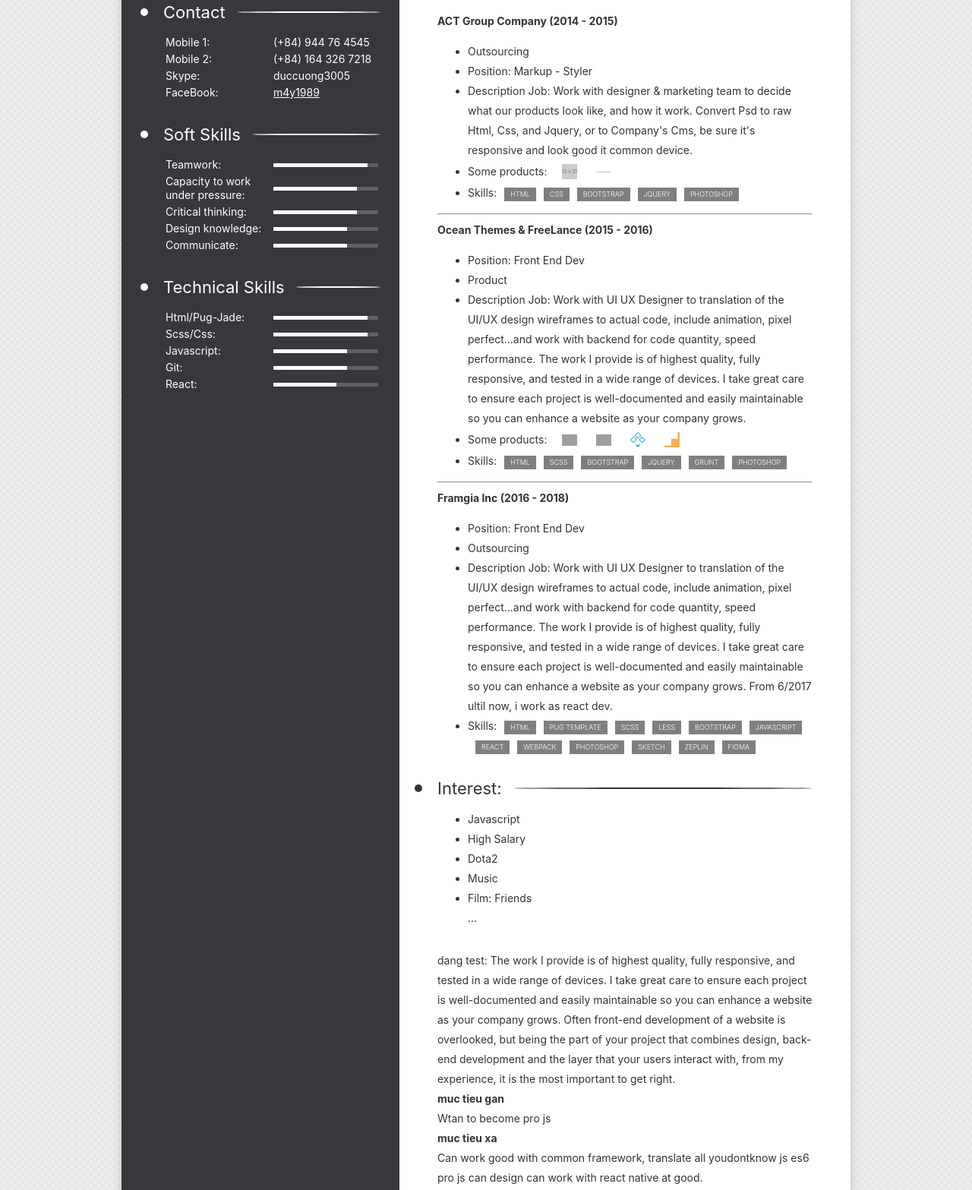
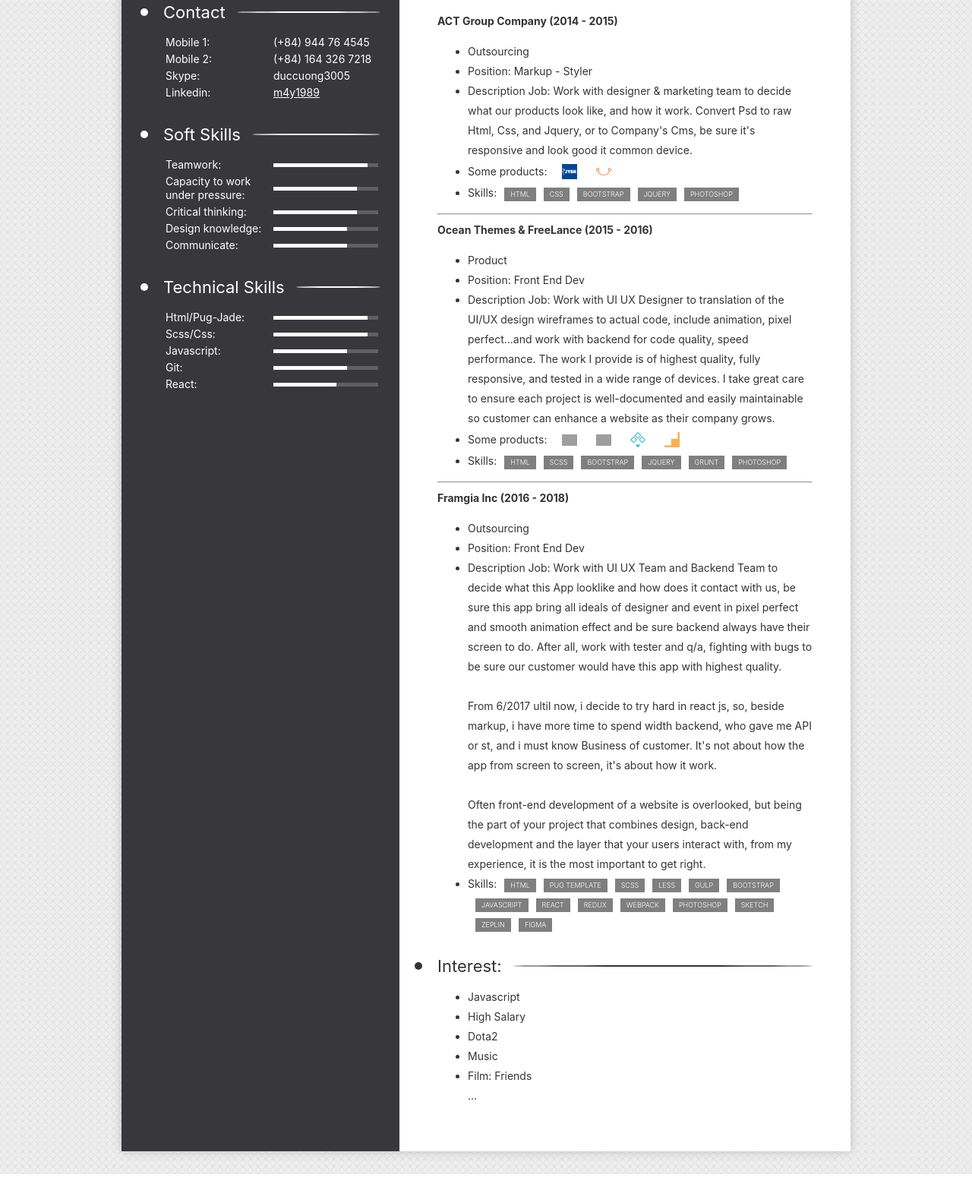
Before and after one commit to buiduccuong30051989/buiduccuong30051989.github.io, a React app: page / in a window 1280 px wide. Shown: the part 514-2081 px from the top of the page at 76% size. After the commit the page ends 2060 px from the top, so only its background shows below. Built offline with nearby package versions, Linux system fonts and the light colour scheme; grey boxes are pictures that could not be loaded; placeholder pictures from the web are drawn by us.

```diff
--- a/src/assets/main.scss
+++ b/src/assets/main.scss
@@ -162,7 +162,7 @@
 }
 
 .products-icon {
-  display: flex;
+  display: inline-flex;
   align-items: center;
 
   a {
--- a/src/components/index.js
+++ b/src/components/index.js
@@ -1,8 +1,8 @@
 import React, { Component } from "react"
 import ReactTooltip from 'react-tooltip'
 import avatar from "./../assets/images/myAvatar.png"
-import jysk from "./../assets/images/icon-jysk.ico"
-import hotel from "./../assets/images/icon-hotelJob.ico"
+import jysk from "./../assets/images/icon-jysk.png"
+import hotel from "./../assets/images/icon-hotel.png"
 import donald from "./../assets/images/icon-donald-arc.png"
 import amwal from "./../assets/images/icon-amwal.png"
 import finance from "./../assets/images/icon-finance.png"
@@ -67,9 +67,9 @@
                 <td>duccuong3005</td>
               </tr>
               <tr>
-                <th scope="row">FaceBook:</th>
+                <th scope="row">Linkedin:</th>
                 <td>
-                  <a target="blank" href="https://www.facebook.com/m4y1989">m4y1989</a>
+                  <a target="blank" href="https://www.linkedin.com/in/bui-cuong-907919166/">m4y1989</a>
                 </td>
               </tr>
             </tbody>
@@ -206,7 +206,7 @@
           <p>I'm a front-end developer who is passionate about html/css & js, building great user experiences, fighting for simplicity over complexity, constantly learning and someone who strives to mentor and share with other developers around me.<br />
           </p>
           <blockquote>
-            "The most important thing is better than were yesterday."
+            "The most important thing is better than you were yesterday."
           </blockquote>
         </div>
         <div className="main__block">
@@ -249,11 +249,25 @@
               <li>
                 <div className="products-icon">
                   Some products:
-                  <a data-for='global' data-tip="JYSK" href="http://jysk.vn/">
-                    <img src="http://via.placeholder.com/25/ccc/fff" alt="jysk" />
+                  <a
+                    data-html={true}
+                    data-for='global'
+                    data-tip="
+                      <h4>Project: JYSK</h4>
+                      <p>Furniture and Interior Décor</p>
+                      <p>Just Click to view &#8594;</p>"
+                    href="http://jysk.vn/">
+                    <img src={jysk} alt="Jysk" />
                   </a>
-                  <a data-for='global' data-tip="Hotel Job" href="https://www.hoteljob.vn/">
-                    <img src="http://via.placeholder.com/25/000/fff" alt="hotel job" />
+                  <a
+                    data-html={true}
+                    data-for='global'
+                    data-tip="
+                      <h4>Project: Hotel Job</h4>
+                      <p>Career Hotel Job Social</p>
+                      <p>Just Click to view &#8594;</p>"
+                    href="https://www.hoteljob.vn/">
+                    <img src={hotel} alt="Hotel Job" />
                   </a>
                 </div>
               </li>
@@ -273,15 +287,13 @@
           <h5>Ocean Themes & FreeLance (2015 - 2016)</h5>
           <ul>
             <li>
+              <p>Product</p>
+            </li>
+            <li>
               <p>Position: Front End Dev</p>
             </li>
             <li>
-              <p>Product</p>
-            </li>
-            <li>
-              <p>Description Job: Work with UI UX Designer
-              to translation of the UI/UX design wireframes to actual code, include animation, pixel perfect...and work with backend for code quantity, speed performance.
-              The work I provide is of highest quality, fully responsive, and tested in a wide range of devices. I take great care to ensure each project is well-documented and easily maintainable so you can enhance a website as your company grows.
+              <p>Description Job: Work with UI UX Designer to translation of the UI/UX design wireframes to actual code, include animation, pixel perfect...and work with backend for code quality, speed performance. The work I provide is of highest quality, fully responsive, and tested in a wide range of devices. I take great care to ensure each project is well-documented and easily maintainable so customer can enhance a website as their company grows.
               </p>
             </li>
             <li>
@@ -346,17 +358,19 @@
           <h5>Framgia Inc (2016 - 2018)</h5>
           <ul>
             <li>
+              <p>Outsourcing</p>
+            </li>
+            <li>
               <p>Position: Front End Dev</p>
             </li>
             <li>
-              <p>Outsourcing</p>
-            </li>
-            <li>
-              <p>Description Job: Work with UI UX Designer
-              to translation of the UI/UX design wireframes to actual code, include animation, pixel perfect...and work with backend for code quantity, speed performance.
-              The work I provide is of highest quality, fully responsive, and tested in a wide range of devices. I take great care to ensure each project is well-documented and easily maintainable so you can enhance a website as your company grows.
-
-                From 6/2017 ultil now, i work as react dev.
+              <p>Description Job: Work with UI UX Team and Backend Team to decide what this App looklike and how does it contact with us, be sure this app bring all ideals of designer and event in pixel perfect and smooth animation effect and be sure backend always have their screen to do. After all, work with tester and q/a, fighting with bugs to be sure our customer would have this app with highest quality.
+              </p>
+              <br></br>
+              <p>From 6/2017 ultil now, i decide to try hard in react js, so, beside markup, i have more time to spend width backend, who gave me API or st, and i must know Business of customer. It's not about how the app from screen to screen, it's about how it work.
+              </p>
+              <br></br>
+              <p>Often front-end development of a website is overlooked, but being the part of your project that combines design, back-end development and the layer that your users interact with, from my experience, it is the most important to get right.
               </p>
             </li>
             <li>
@@ -366,9 +380,11 @@
                 <div className="tag">PUG TEMPLATE</div>
                 <div className="tag">SCSS</div>
                 <div className="tag">LESS</div>
+                <div className="tag">GULP</div>
                 <div className="tag">BOOTSTRAP</div>
                 <div className="tag">JAVASCRIPT</div>
                 <div className="tag">REACT</div>
+                <div className="tag">REDUX</div>
                 <div className="tag">WEBPACK</div>
                 <div className="tag">PHOTOSHOP</div>
                 <div className="tag">SKETCH</div>
@@ -390,23 +406,6 @@
             ...
           </ul>
         </div>
-
-        <div>
-          dang test:
-          The work I provide is of highest quality, fully responsive, and tested in a wide range of devices. I take great care to ensure each project is well-documented and easily maintainable so you can enhance a website as your company grows.
-
-          Often front-end development of a website is overlooked, but being the part of your project that combines design, back-end development and the layer that your users interact with, from my experience, it is the most important to get right.
-
-        </div>
-        <div>
-          <h4>muc tieu gan</h4>
-          Wtan to become pro js
-          <h4> muc tieu xa</h4>
-          Can work good with common framework, translate all youdontknow js es6
-          pro js
-          can design
-          can work with react native at good.
-        </div>
       </main>
       <ReactTooltip id="global" place="top" type="dark" effect="float"
         getContent={(dataTip) => `${dataTip}`}
```
Also changed, not shown: src/assets/images/icon-hotel.png (added), src/assets/images/icon-hotelJob.ico (deleted), src/assets/images/icon-jysk.ico (deleted), src/assets/images/icon-jysk.jpg (deleted), src/assets/images/icon-jysk.png (added), src/assets/images/myAvatar.svg (deleted).
